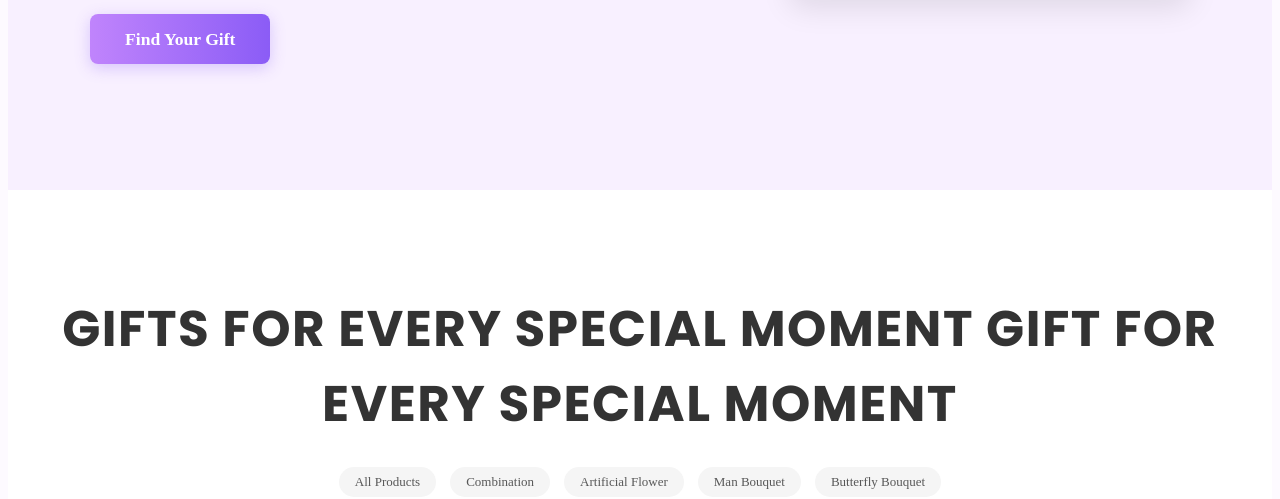
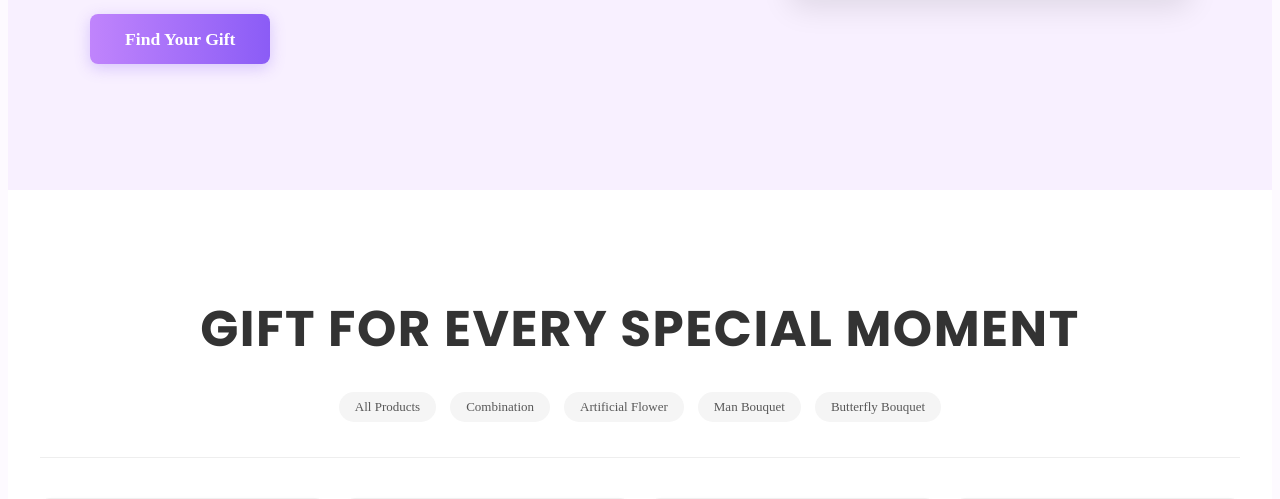
Before and after one commit to raisadastria/kadoin, a PHP site: page / in a window 1280 px wide. Shown: the part 591-1090 px from the top of the page. Run offline with PHP 8.4, Linux system fonts and the light colour scheme; data comes from the database, SQL or seed files in the repository; grey boxes labelled with a size stand in for pictures from a placeholder-image service; data that the repository does not hold is empty; some libraries are stand-ins or nearby versions.

Commit message:
update: ganti tulisan index 2

```diff
--- a/index.php
+++ b/index.php
@@ -51,7 +51,7 @@ require_once 'includes/header.php'; // Memuat header utama (navigasi, logo, dll.
     <div class="container" style="max-width: 1200px; margin:auto;">
         <h2 style="font-size: 50px; margin-bottom: 25px; color: #333333; text-align: center; font-weight: 700; text-transform: uppercase; letter-spacing: 1.5px;">
 
-            Gifts for Every Special Moment
+
 
             Gift For Every Special Moment
         </h2>
```
